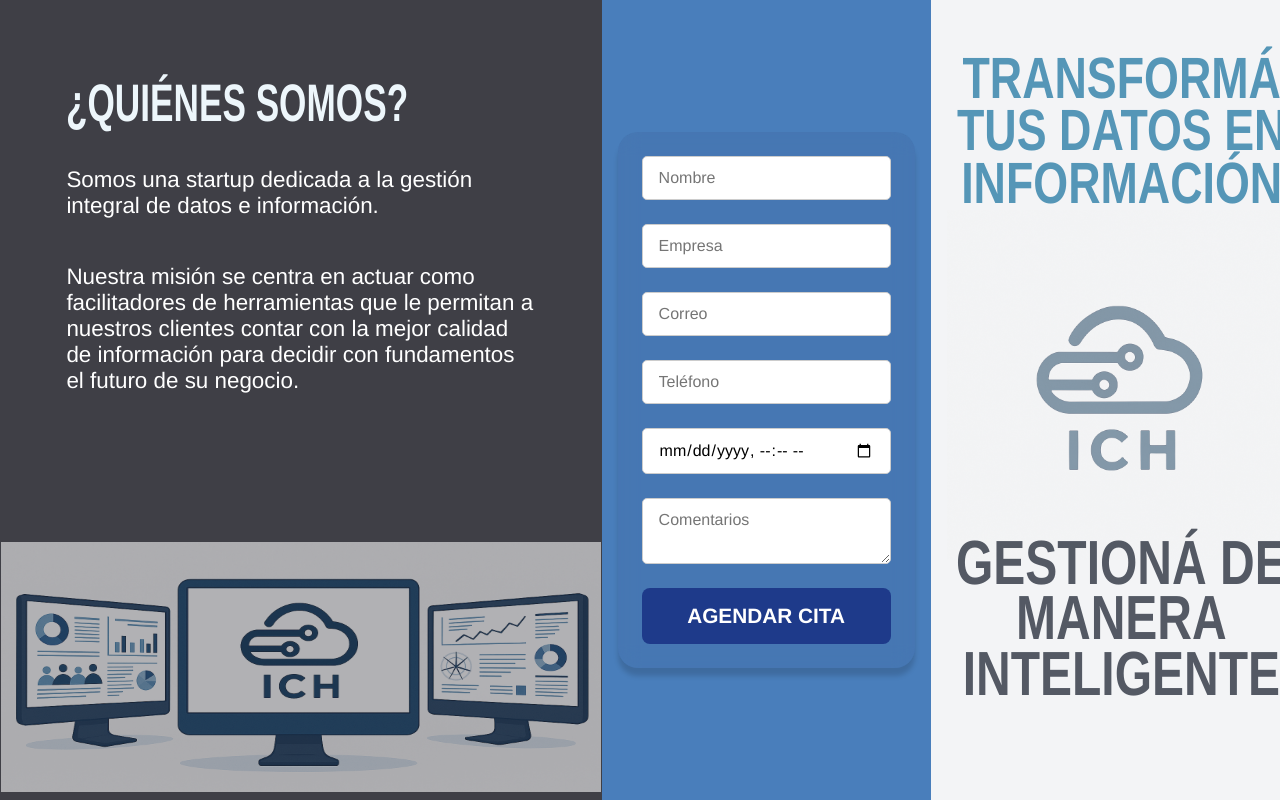
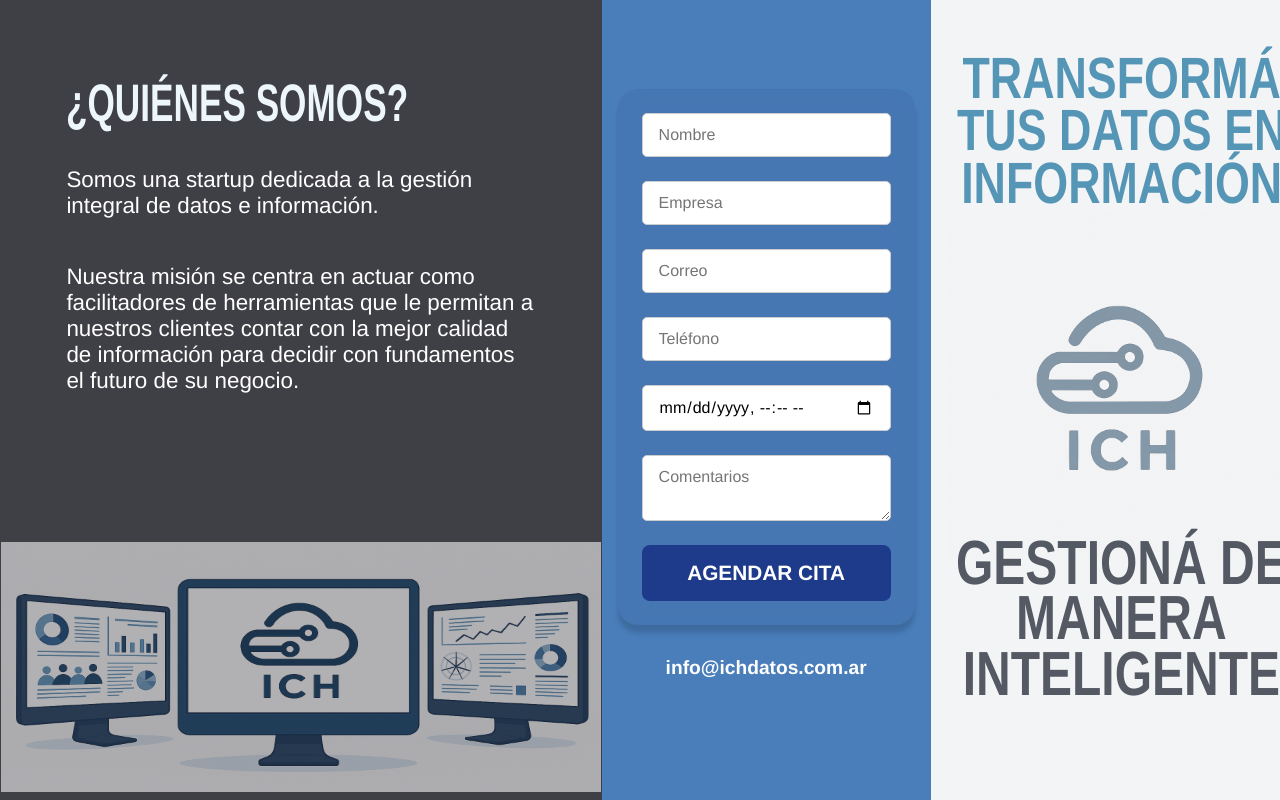
Before and after one commit to ich-datos/ichdatos-landing-vercel, a Next.js app: page / in a window 1280 px wide. Shown: the top 800 px of the page. Built offline with nearby package versions, Linux system fonts and the light colour scheme.

Commit message:
agrega mail

```diff
--- a/src/app/components/Hero.tsx
+++ b/src/app/components/Hero.tsx
@@ -57,6 +57,11 @@ export default function Hero() {
             </button>
           </form>
         </ul>
+        <h5 style={{ fontFamily: 'Arimo, sans-serif',
+                    fontSize: '1.2rem'
+                  }}>
+          info@ichdatos.com.ar
+        </h5>
       </div>
 
       {/* Columna derecha */}
```
